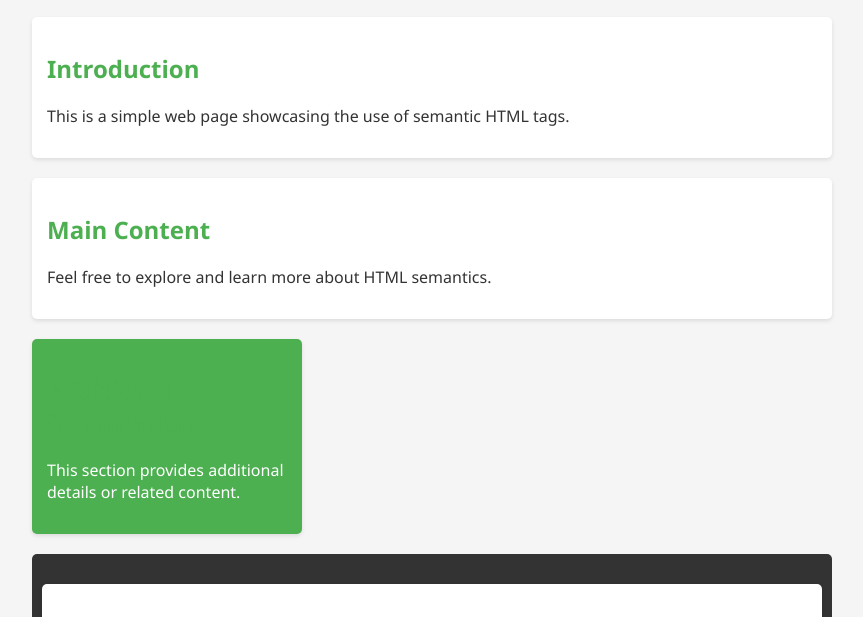
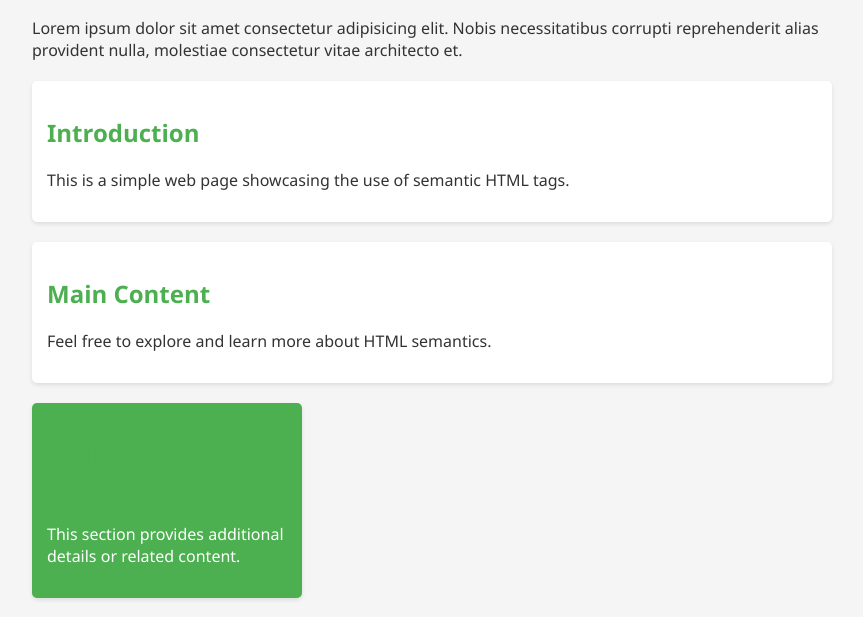
Before and after one commit to n1ta8080/lesson-5, a plain HTML site: page index.html in a window 1280 px wide. Shown: the part 151-768 px from the top of the page, without its empty margins (208-1071 px from the left). Drawn offline with Linux system fonts and the light colour scheme.

Commit message:
Added section wit paragraph

```diff
--- a/index.html
+++ b/index.html
@@ -18,6 +18,10 @@
       </ul>
     </nav>
   </header>
+
+  <section>
+    <p>Lorem ipsum dolor sit amet consectetur adipisicing elit. Nobis necessitatibus corrupti reprehenderit alias provident nulla, molestiae consectetur vitae architecto et.</p>
+  </section>
 
   <section>
     <article>
```
